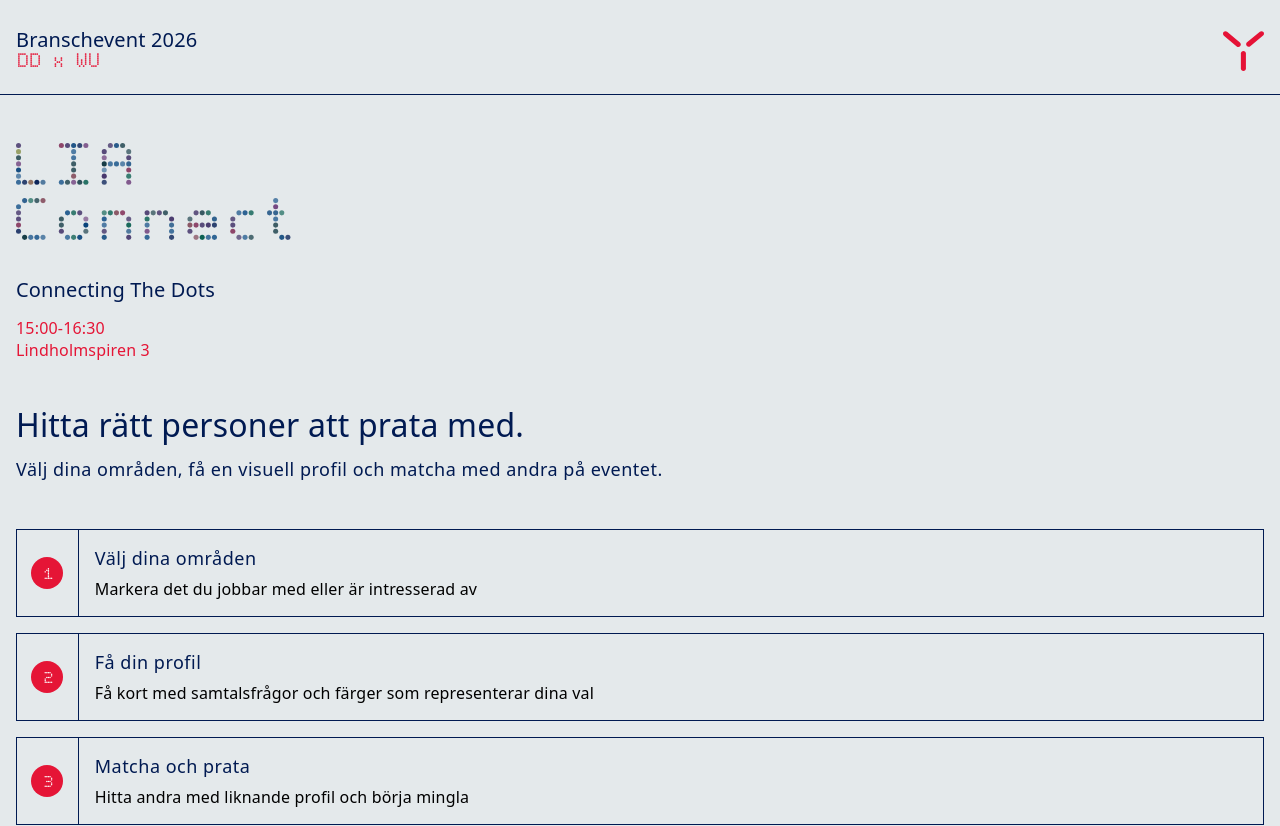
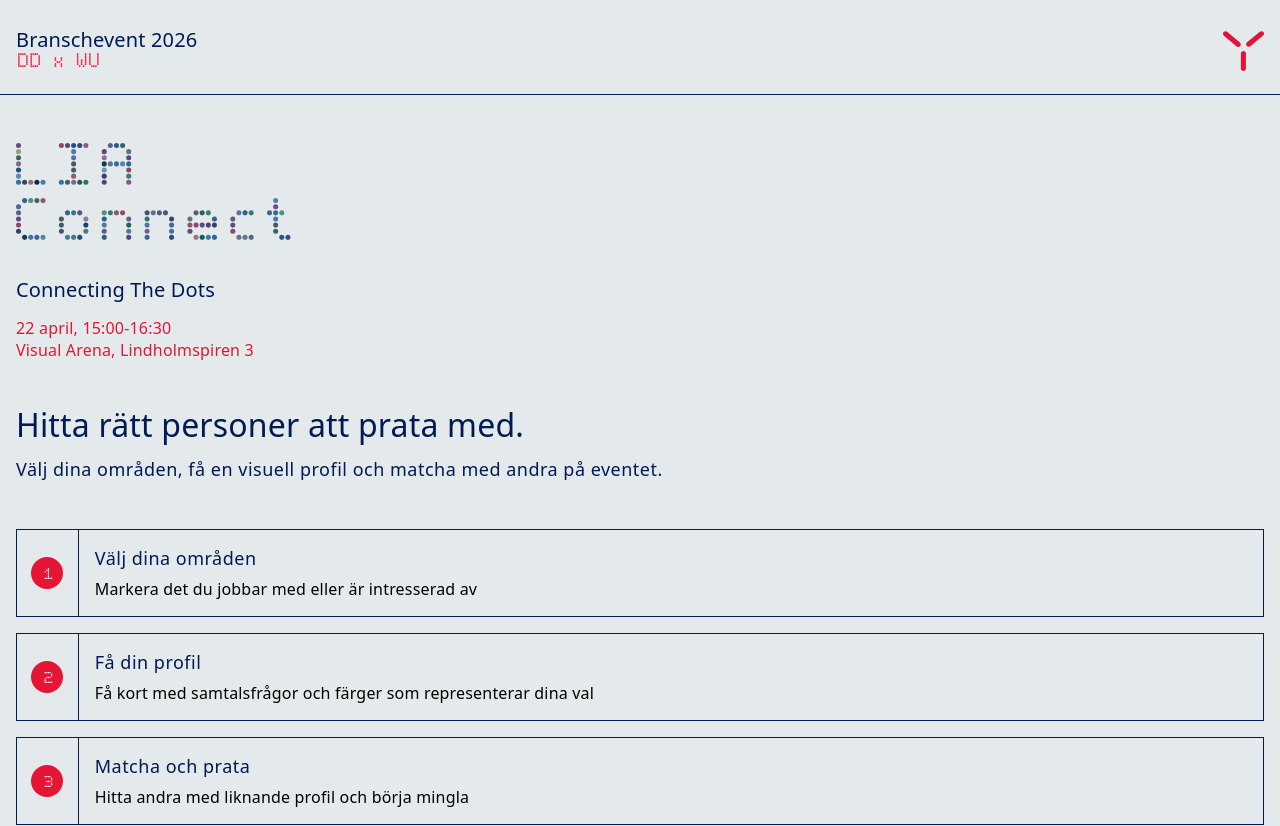
Before and after one commit to Patricia-LF/LIA-connect, a React (Vite) app: page / in a window 1280 px wide. Shown: the top 826 px of the page. Built offline with nearby package versions, Linux system fonts and the light colour scheme; a web font is replaced by a local one.

Commit message:
Added date and place for event

```diff
--- a/src/pages/StartPage.jsx
+++ b/src/pages/StartPage.jsx
@@ -38,8 +38,8 @@ export default function StartPage({ resetProfileData, setProfileData }) {
         </div>
         <h3 className={styles.subtitle}>Connecting The Dots</h3>
         <div className={styles.details}>
-          <p className={styles.time}>15:00-16:30</p>
-          <p className={styles.location}>Lindholmspiren 3</p>
+          <p className={styles.time}>22 april, 15:00-16:30</p>
+          <p className={styles.location}>Visual Arena, Lindholmspiren 3</p>
         </div>
       </section>
 
```
